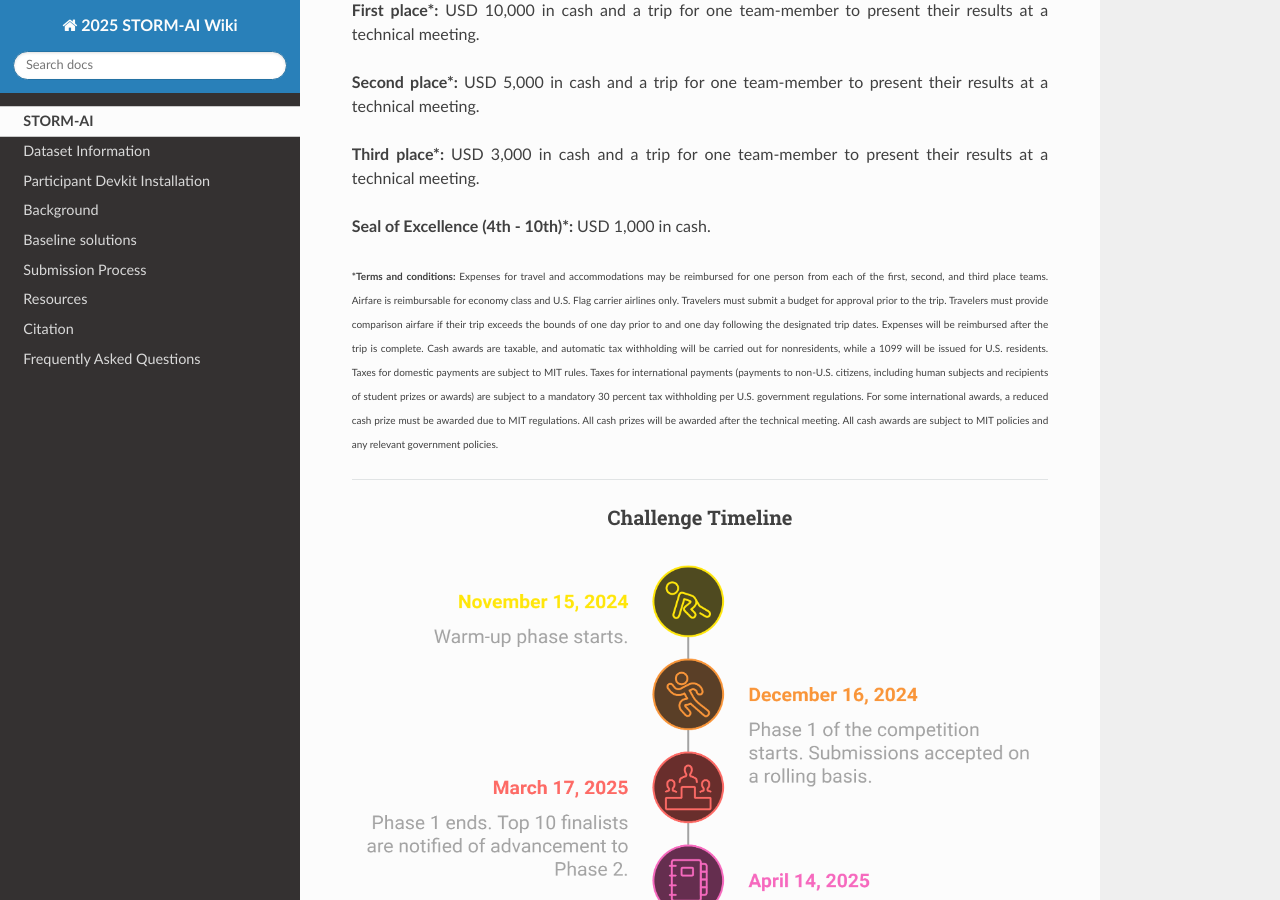
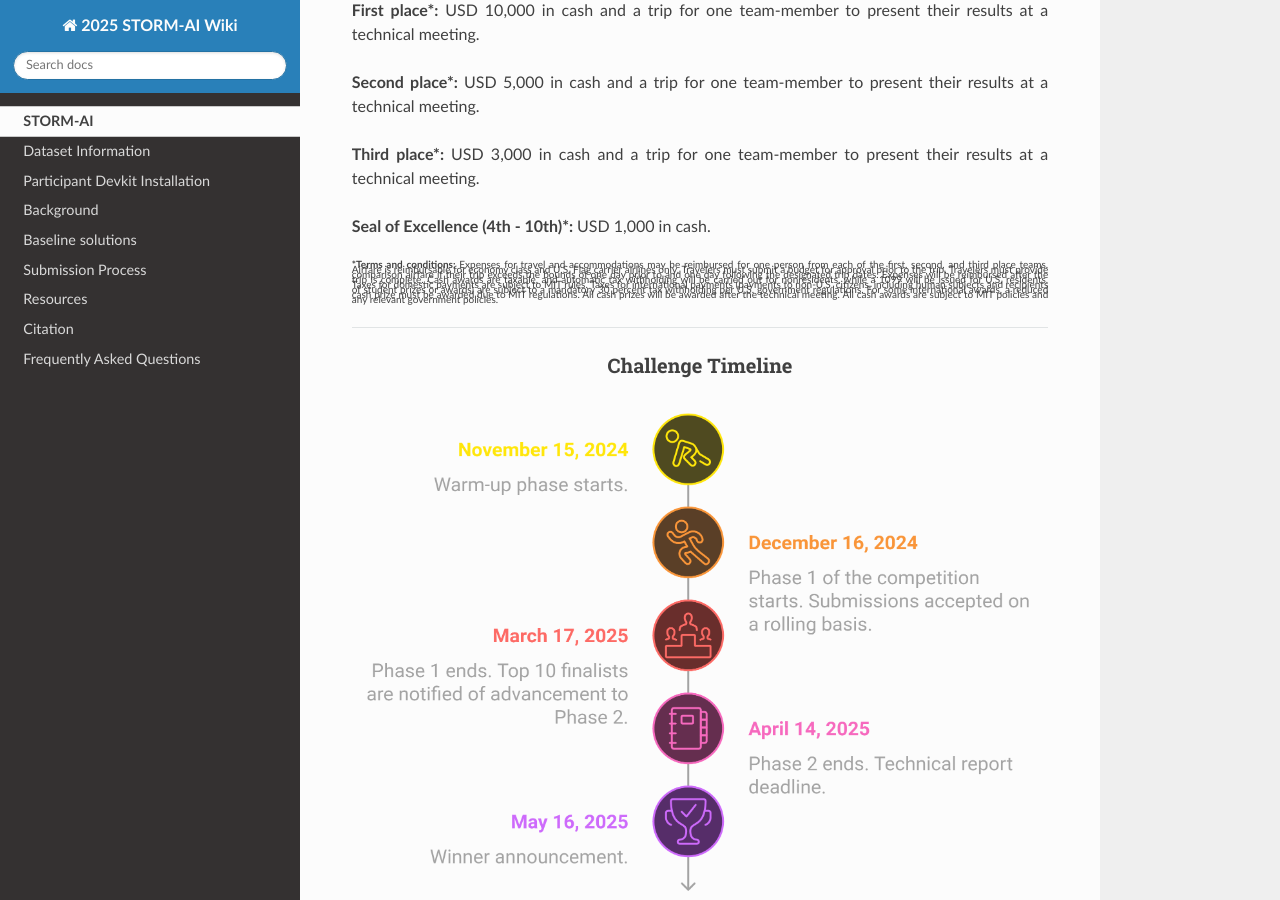
Before and after one commit to olgupila/STORM-AI-devkit-2025, a Sphinx documentation site: the page built from docs/README.md, in a window 1280 px wide and 900 px high, scrolled down 2459 px. Built offline with Sphinx 7.4.7 and the Read the Docs theme 3.1.0, drawn with Linux system fonts in a browser that asks for light colours; pages that are not in the unit, such as notebooks, are missing from menus.

Commit message:
reduce line-height v2

```diff
--- a/docs/README.md
+++ b/docs/README.md
@@ -121,7 +121,7 @@ Throughout this challenge, we offer 10 prizes with a total value of USD 25,000 i
 * <b> Third place*: </b> USD 3,000 in cash and a trip for one team-member to present their results at a technical meeting.
 * <b> Seal of Excellence (4th - 10th)*: </b> USD 1,000 in cash.
 
-  <span style="font-size: 10px;line-height: 0.7"><b> *Terms and conditions: </b> Expenses for travel and accommodations may be reimbursed for one person from each of the first, second, and third place teams. Airfare is reimbursable for economy class and U.S. Flag carrier airlines only. Travelers must submit a budget for approval prior to the trip. Travelers must provide comparison airfare if their trip exceeds the bounds of one day prior to and one day following the designated trip dates. Expenses will be reimbursed after the trip is complete. Cash awards are taxable, and automatic tax withholding will be carried out for nonresidents, while a 1099 will be issued for U.S. residents. Taxes for domestic payments are subject to MIT rules. Taxes for international payments (payments to non-U.S. citizens, including human subjects and recipients of student prizes or awards) are subject to a mandatory 30 percent tax withholding per U.S. government regulations. For some international awards, a reduced cash prize must be awarded due to MIT regulations. All cash prizes will be awarded after the technical meeting. All cash awards are subject to MIT policies and any relevant government policies.</span>
+  <p style="font-size: 10px; line-height: 0.5"><b> *Terms and conditions: </b> Expenses for travel and accommodations may be reimbursed for one person from each of the first, second, and third place teams. Airfare is reimbursable for economy class and U.S. Flag carrier airlines only. Travelers must submit a budget for approval prior to the trip. Travelers must provide comparison airfare if their trip exceeds the bounds of one day prior to and one day following the designated trip dates. Expenses will be reimbursed after the trip is complete. Cash awards are taxable, and automatic tax withholding will be carried out for nonresidents, while a 1099 will be issued for U.S. residents. Taxes for domestic payments are subject to MIT rules. Taxes for international payments (payments to non-U.S. citizens, including human subjects and recipients of student prizes or awards) are subject to a mandatory 30 percent tax withholding per U.S. government regulations. For some international awards, a reduced cash prize must be awarded due to MIT regulations. All cash prizes will be awarded after the technical meeting. All cash awards are subject to MIT policies and any relevant government policies.</p>
 </div>
 
 ---
```
